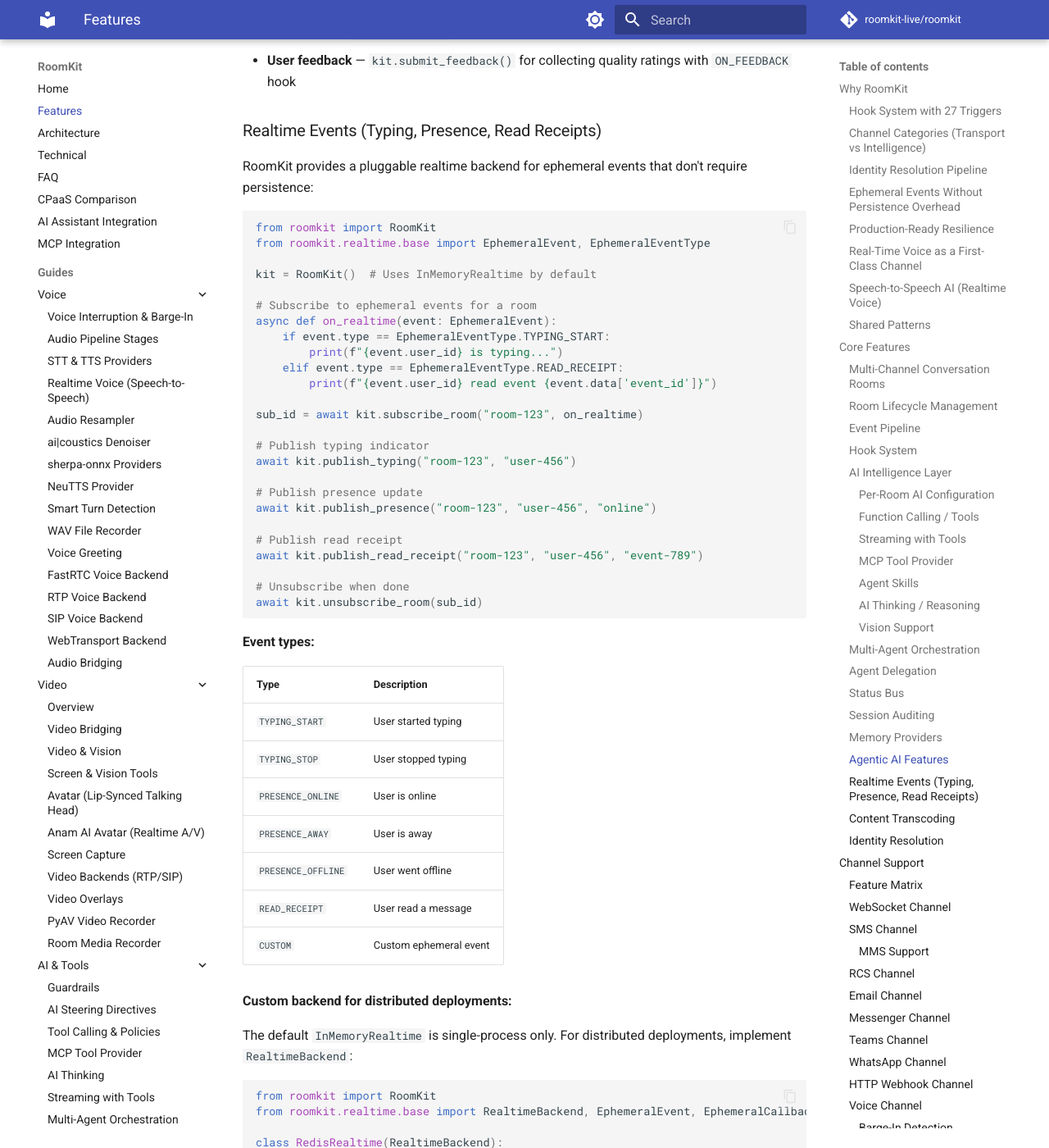
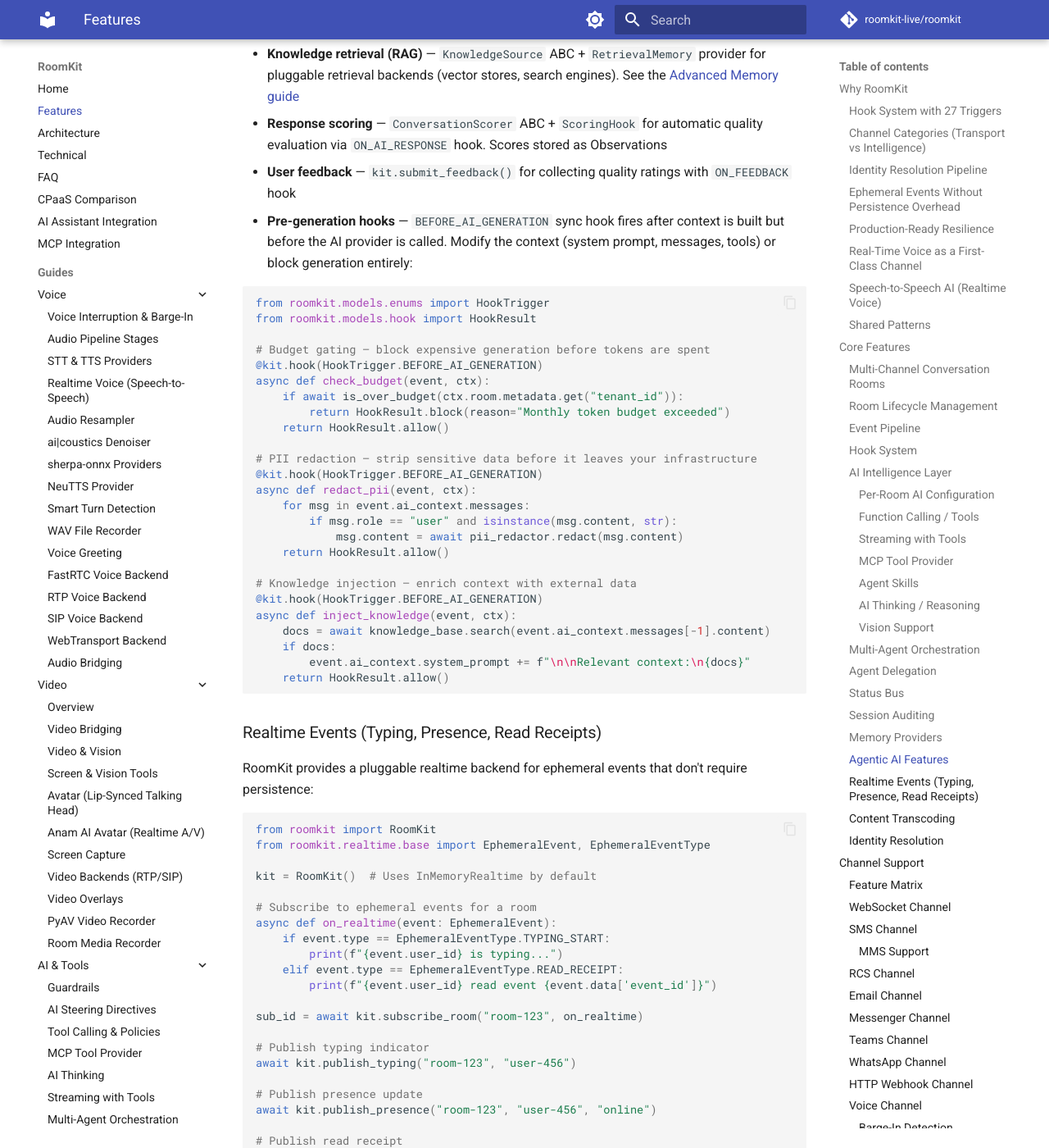
Before and after one commit to roomkit-live/roomkit-docs, an MkDocs documentation site: the page built from docs/features.md, in a window 1280 px wide and 1400 px high, scrolled down 18401 px. Shown: the whole window at 82% size. Built offline with MkDocs 1.6.1 and Material for MkDocs 9.7.7, drawn with Linux system fonts in a browser that asks for light colours; comment, search, counter and statistics services are not loaded; some of the changed text lies outside the part shown.

Commit message:
Add BEFORE_AI_GENERATION hook to features docs
Add hook to the triggers table and usage examples (budget gating,
PII redaction, knowledge injection) to the AI capabilities section.

Co-Authored-By: Claude Opus 4.6 (1M context) <noreply@anthropic.com>

````diff
--- a/docs/features.md
+++ b/docs/features.md
@@ -263,6 +263,9 @@ Filter options:
 | `ON_VAD_AUDIO_LEVEL` | Async | Voice: audio level updates |
 | `ON_SESSION_STARTED` | Async | Session started on any channel (voice or text), safe to greet |
 | `ON_TOOL_CALL` | Sync | Tool call from any channel (AI or realtime voice) — observe, override, or block |
+| `BEFORE_AI_GENERATION` | Sync | Modify or block AI generation context before provider invocation |
+| `ON_AI_THINKING` | Async | AI reasoning/thinking events (extended thinking) |
+| `ON_AI_RESPONSE` | Async | AI generation completed — scoring, analytics, job tracking |
 
 ### AI Intelligence Layer
 
@@ -726,6 +729,35 @@ AIChannel includes built-in agentic capabilities for complex, multi-step AI work
 - **Knowledge retrieval (RAG)** — `KnowledgeSource` ABC + `RetrievalMemory` provider for pluggable retrieval backends (vector stores, search engines). See the [Advanced Memory guide](guides/advanced-memory.md)
 - **Response scoring** — `ConversationScorer` ABC + `ScoringHook` for automatic quality evaluation via `ON_AI_RESPONSE` hook. Scores stored as Observations
 - **User feedback** — `kit.submit_feedback()` for collecting quality ratings with `ON_FEEDBACK` hook
+- **Pre-generation hooks** — `BEFORE_AI_GENERATION` sync hook fires after context is built but before the AI provider is called. Modify the context (system prompt, messages, tools) or block generation entirely:
+
+```python
+from roomkit.models.enums import HookTrigger
+from roomkit.models.hook import HookResult
+
+# Budget gating — block expensive generation before tokens are spent
+@kit.hook(HookTrigger.BEFORE_AI_GENERATION)
+async def check_budget(event, ctx):
+    if await is_over_budget(ctx.room.metadata.get("tenant_id")):
+        return HookResult.block(reason="Monthly token budget exceeded")
+    return HookResult.allow()
+
+# PII redaction — strip sensitive data before it leaves your infrastructure
+@kit.hook(HookTrigger.BEFORE_AI_GENERATION)
+async def redact_pii(event, ctx):
+    for msg in event.ai_context.messages:
+        if msg.role == "user" and isinstance(msg.content, str):
+            msg.content = await pii_redactor.redact(msg.content)
+    return HookResult.allow()
+
+# Knowledge injection — enrich context with external data
+@kit.hook(HookTrigger.BEFORE_AI_GENERATION)
+async def inject_knowledge(event, ctx):
+    docs = await knowledge_base.search(event.ai_context.messages[-1].content)
+    if docs:
+        event.ai_context.system_prompt += f"\n\nRelevant context:\n{docs}"
+    return HookResult.allow()
+```
 
 ### Realtime Events (Typing, Presence, Read Receipts)
 
````
